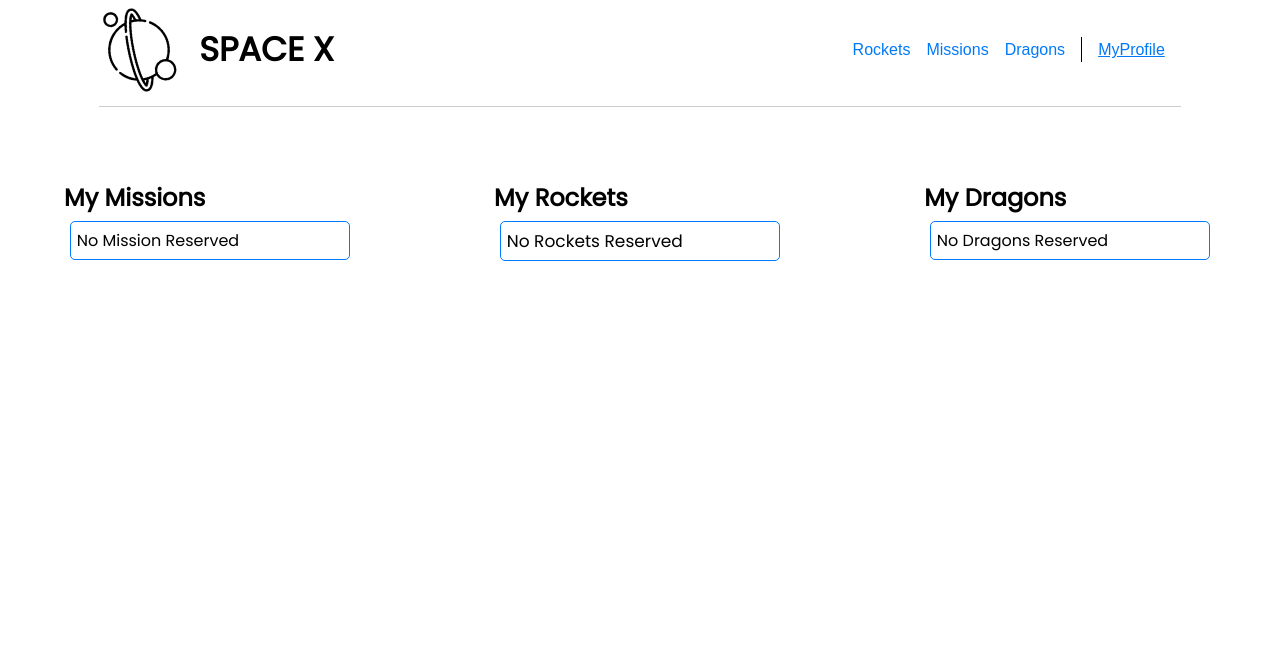
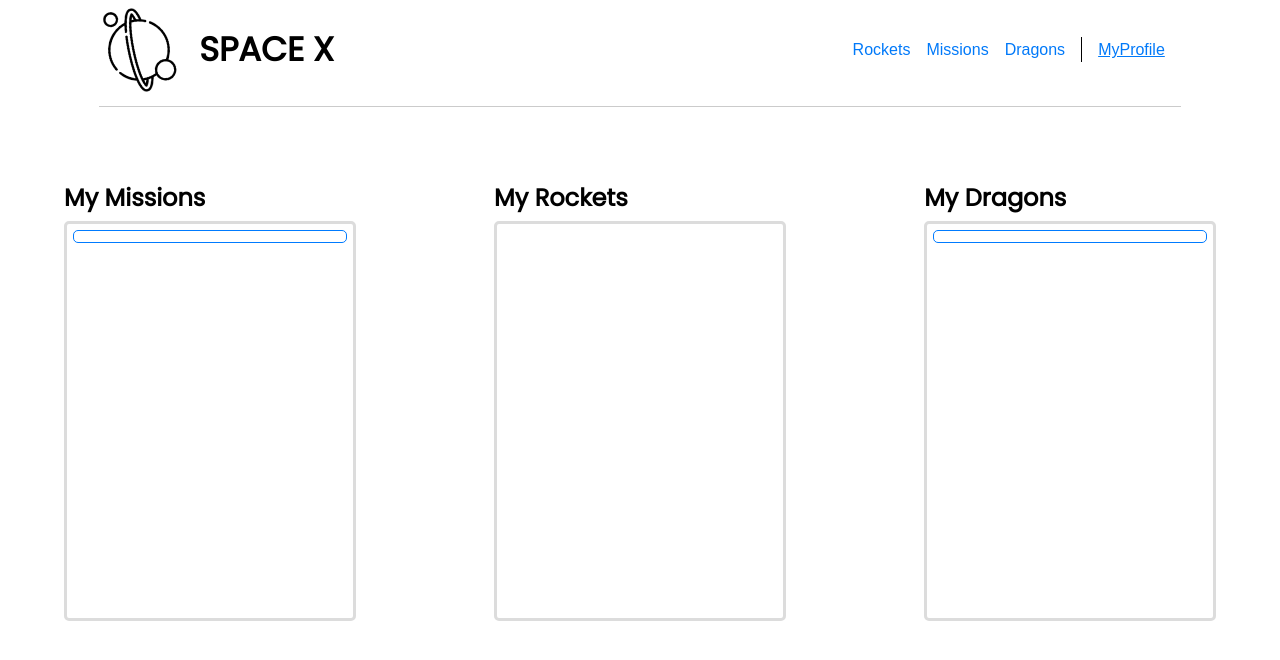
Before and after one commit to iLynette/space-x, a React (Create React App) app: page /profile in a window 1280 px wide. Shown: the top 660 px of the page. Built offline with nearby package versions, Linux system fonts and the light colour scheme; a web font is replaced by a local one.

Commit message:
Make changes to css file

```diff
--- a/src/index.css
+++ b/src/index.css
@@ -29,7 +29,7 @@
 .profileMissions,
 .profileRockets,
 .profileDragons {
-  /* border: solid 3px rgb(220, 220, 220); */
+  border: solid 3px rgb(220, 220, 220);
   border-radius: 5px;
   min-height: 400px;
   margin-top: 2%;
@@ -43,6 +43,10 @@
   border-radius: 5px;
   margin: 2%;
   padding: 2%;
+}
+
+.profileCard p {
+  display: none;
 }
 
 /* dragon styles */
@@ -128,8 +132,7 @@
   font-size: smaller;
 }
 
-.reserved-item,
-.no-reserved-rocket {
+.reserved-item {
   list-style-type: none;
   display: flex;
   flex-direction: row;
@@ -140,6 +143,14 @@
   padding: 2%;
   font-size: 17px;
   font-weight: 500;
+}
+
+.no-reserved-rocket {
+  display: none;
+}
+
+.no-reserved-mission {
+  display: none;
 }
 
 span.name {
```
